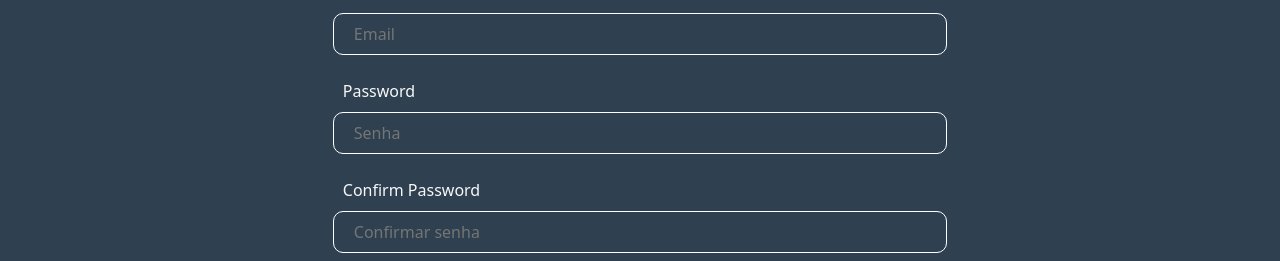
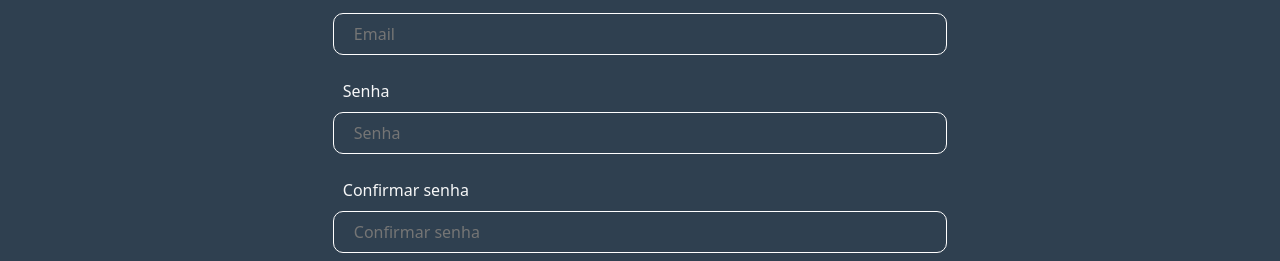
Before and after one commit to uricampos/planit, a React (Vite) app in the folder client/: page /register in a window 1280 px wide. Shown: the part 164-425 px from the top of the page. Built offline with nearby package versions, Linux system fonts and the light colour scheme.

Commit message:
Fixing axios methods

```diff
--- a/client/src/Pages/Login/index.jsx
+++ b/client/src/Pages/Login/index.jsx
@@ -9,11 +9,15 @@ import { api } from '../../api';
 import './Styles/styles.css';
 
 const onSubmit = (values, actions) => {
-    Axios.post(`${api}/auth/login`, {
-        username: values.email,
-        password: values.password,
-    })
-        .then(response => console.log(response))
+    var formData = new FormData();
+    formData.append('username', values.email);
+    formData.append('password', values.password);
+
+    console.log(formData);
+    console.log(JSON.stringify(formData))
+
+    Axios.post(`${api}/auth/login`, formData)
+        .then((response) => console.log(response))
         .catch((err) => console.log(err));
     actions.resetForm();
 };
@@ -100,7 +104,7 @@ function Login() {
                                     values.email == '' ||
                                     values.password == ''
                                 }
-                                onClick={() => console.log("redirect")}
+                                onClick={() => console.log('redirect')}
                             >
                                 Login
                             </button>
--- a/client/src/Pages/Register/index.jsx
+++ b/client/src/Pages/Register/index.jsx
@@ -7,9 +7,9 @@ import './Styles/styles.css';
 import { registerSchema } from '../Schemas';
 
 const onSubmit = (values, actions) => {
-    Axios.post(`${api}/auth/register`, {
-        username: values.name,
-        email: values.email,
+    Axios.post(`${api}/auth/register/user`, {
+        username: values.email,
+        name: values.name,
         password: values.password,
     })
         .then((response) => console.log(response))
@@ -97,7 +97,7 @@ function Register() {
                         <p className="error-paragraph">{errors.email}</p>
                     )}
                     <div className="div-register-password">
-                        <label htmlFor="password">Password</label>
+                        <label htmlFor="password">Senha</label>
                         <input
                             id="password"
                             type="password"
@@ -116,9 +116,7 @@ function Register() {
                         <p className="error-paragraph">{errors.password}</p>
                     )}
                     <div className="div-register-confirmPassword">
-                        <label htmlFor="confirmPassword">
-                            Confirm Password
-                        </label>
+                        <label htmlFor="confirmPassword">Confirmar senha</label>
                         <input
                             id="confirmPassword"
                             type="password"
```
